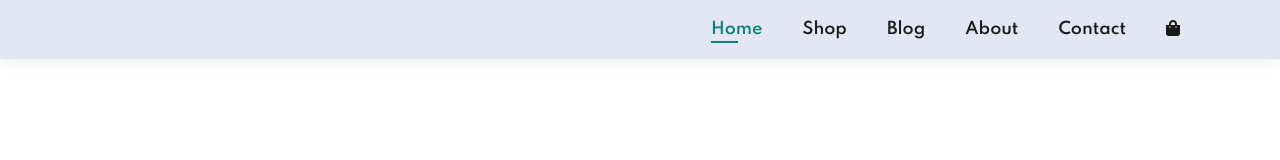
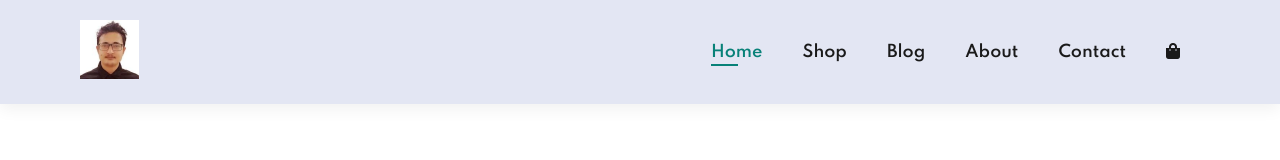
Before and after one commit to amritp00udel/amritp00udel, a plain HTML site: page index.html in a window 1280 px wide. Drawn offline with Linux system fonts and the light colour scheme.

Commit message:
Update index.html

```diff
--- a/index.html
+++ b/index.html
@@ -17,7 +17,7 @@
 <body>
 
 <section id='header'>
-    <a href="#"><img src="images/logo.png" class="logo" alt=""></a>
+    <a href="#"><img src="https://github.com/amritp00udel/amritp00udel/blob/main/logo.png" class="logo" alt=""></a>
 
     <div>
         <ul id="navbar">
```
